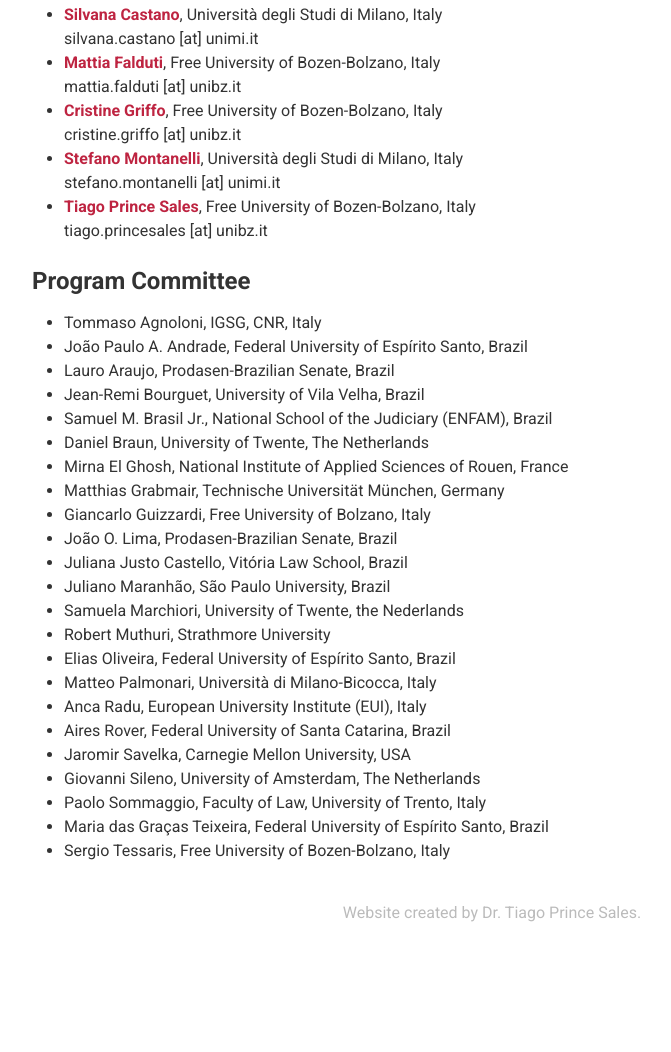
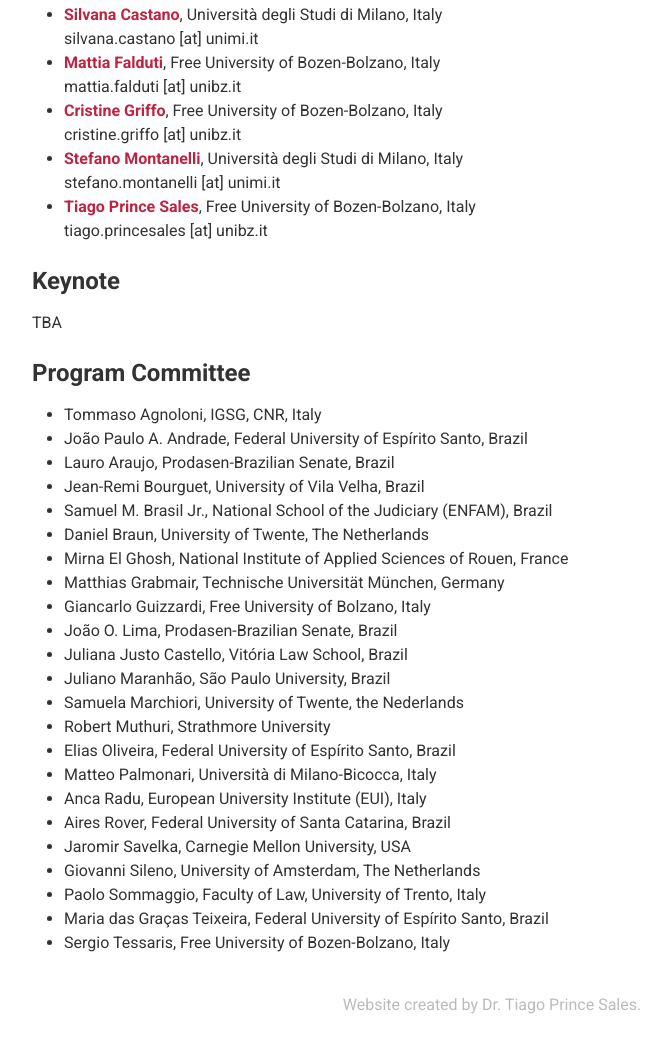
Before and after one commit to jusmod2022/jusmod2022.github.io, a Gatsby site: page / in a window 1280 px wide. Shown: the part 2381-3433 px from the top of the page, without its empty margins (148-819 px from the left). Before the commit the page ends 3343 px from the top, so only its background shows below. Built offline with nearby package versions, Linux system fonts and the light colour scheme; Gatsby itself is replaced by a stand-in of ours.

Commit message:
keynote update

```diff
--- a/src/pages/index.js
+++ b/src/pages/index.js
@@ -139,6 +139,11 @@ export default function Home() {
             </li>
           </ul>
 
+          <h3>Keynote</h3>
+          <p>
+          TBA
+          </p>
+
           <h3>Program Committee</h3>
           <ul>
             <li>Tommaso Agnoloni, IGSG, CNR, Italy </li>
```
